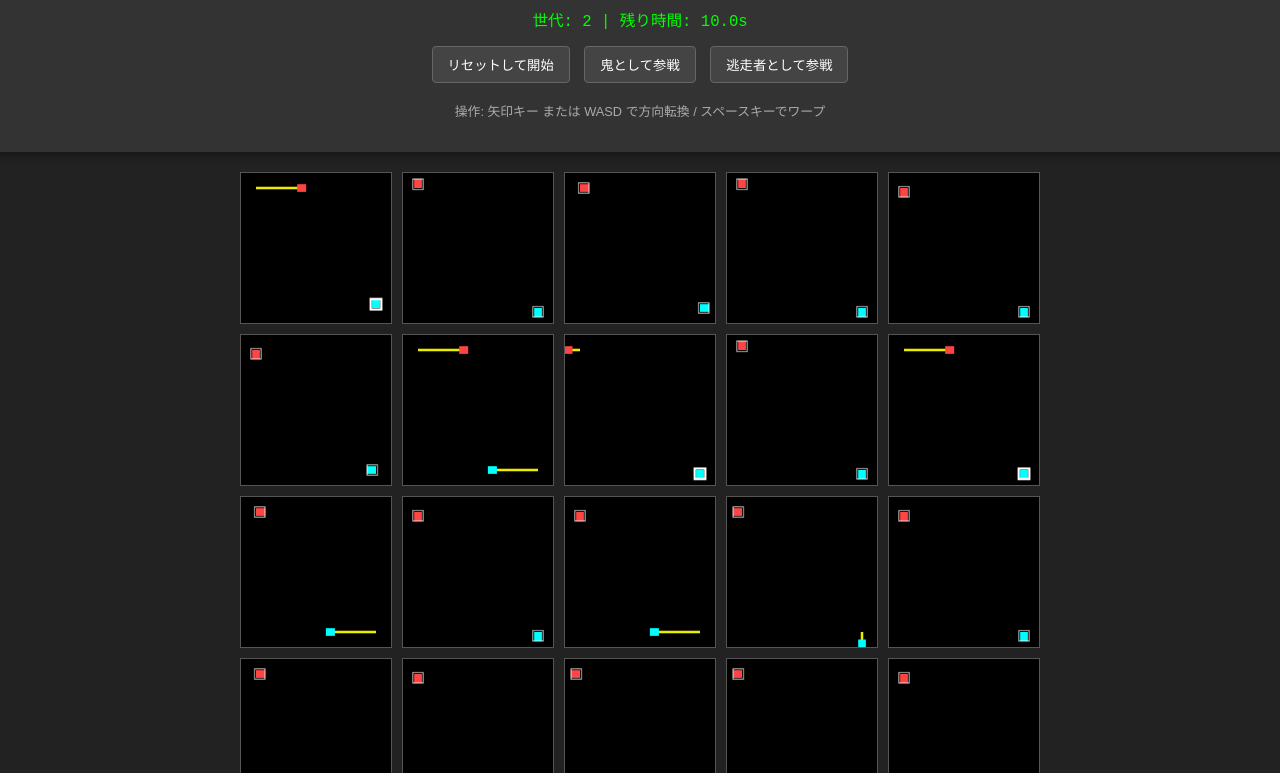
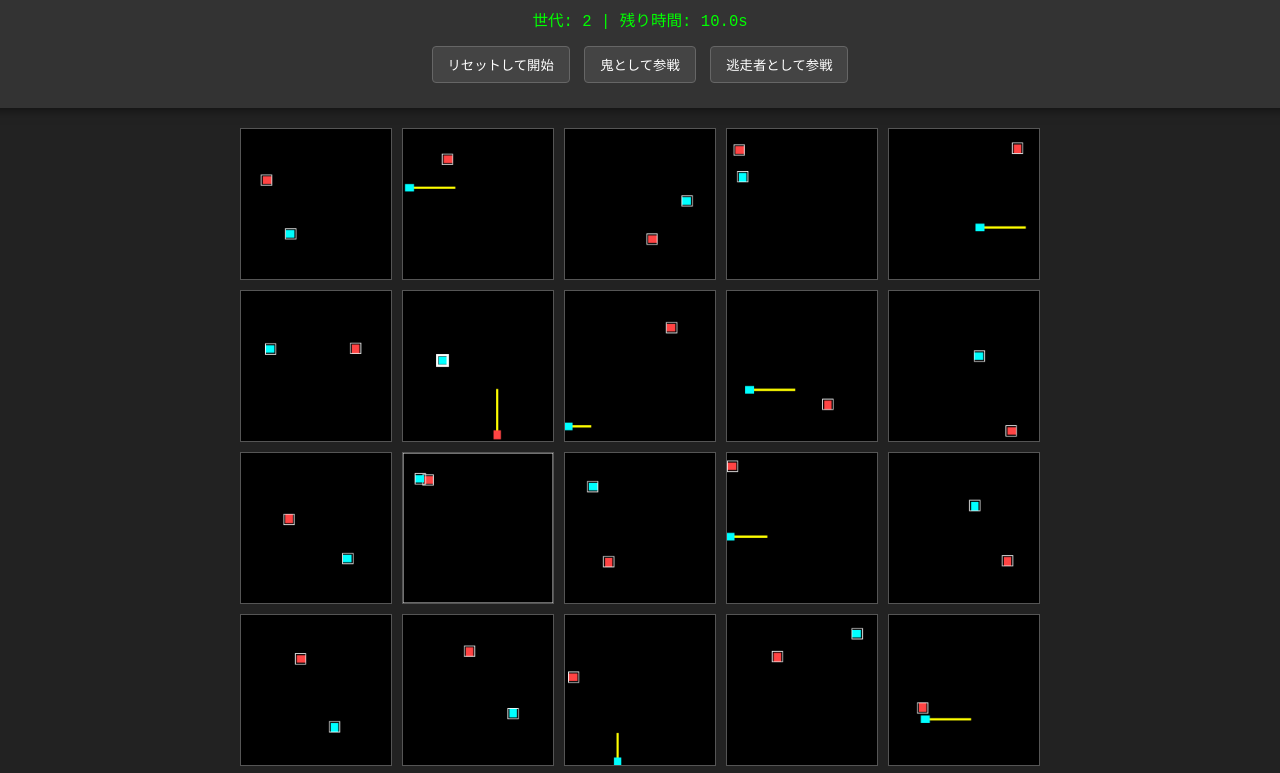
Before and after one commit to HINOKO0122/TagGA, a plain HTML site: page index.html in a window 1280 px wide. Shown: the part 101-874 px from the top of the page. Drawn offline with Linux system fonts and the light colour scheme.

Commit message:
Update index.html

```diff
--- a/index.html
+++ b/index.html
@@ -2,26 +2,24 @@
 <html lang="ja">
 <head>
     <meta charset="UTF-8">
-    <title>GA Tag Simulation - 4-Direction Grid Mode</title>
+    <title>GA Tag Simulation - Fixed Controls</title>
     <style>
-        body { background: #222; color: white; font-family: sans-serif; margin: 0; display: flex; flex-direction: column; align-items: center; }
-        .controls { padding: 20px; text-align: center; background: #333; width: 100%; box-shadow: 0 2px 10px rgba(0,0,0,0.5); }
-        #container { display: grid; grid-template-columns: repeat(5, 1fr); gap: 10px; padding: 20px; }
+        body { background: #222; color: white; font-family: sans-serif; margin: 0; display: flex; flex-direction: column; align-items: center; overflow: hidden; }
+        .controls { padding: 20px; text-align: center; background: #333; width: 100%; box-shadow: 0 2px 10px rgba(0,0,0,0.5); z-index: 10; }
+        #container { display: grid; grid-template-columns: repeat(5, 1fr); gap: 10px; padding: 20px; overflow-y: auto; max-height: 80vh; }
         canvas { background: #000; border: 1px solid #555; width: 150px; height: 150px; }
         button { cursor: pointer; padding: 8px 15px; margin: 5px; background: #444; color: white; border: 1px solid #666; border-radius: 4px; }
-        button:hover { background: #555; }
+        button:focus { outline: none; } /* フォーカス枠を消す */
         #info { font-size: 1.2em; margin: 10px; font-family: monospace; color: #0f0; }
-        input { padding: 8px; width: 200px; background: #111; color: #ccc; border: 1px solid #444; }
     </style>
 </head>
 <body>
     <div class="controls">
-        <h1>GA 鬼ごっこ (上下左右限定ver)</h1>
+        <h1>GA 鬼ごっこ (操作修正 & 位置ランダム版)</h1>
         <div id="info">世代: 0 | 待機中</div>
         <button id="startBtn">リセットして開始</button>
         <button id="playerChaserBtn">鬼として参戦</button>
         <button id="playerEvaderBtn">逃走者として参戦</button>
-        <p style="font-size: 0.8em; color: #aaa;">操作: 矢印キー または WASD で方向転換 / スペースキーでワープ</p>
     </div>
     <div id="container"></div>
 
@@ -31,13 +29,11 @@
     const DURATION_SEC = 10;
     const FPS = 30;
     const TOTAL_FRAMES = DURATION_SEC * FPS;
-    // DNA入力を調整 (位置x2, 相手位置x2, 向きx4, クールダウンx1, 残り時間x1 = 10入力)
     const DNA_LENGTH = 10 * 4;
 
     class Agent {
         constructor(x, y, dna) {
             this.x = x; this.y = y;
-            // 0:右, 1:下, 2:左, 3:上
             this.dirIndex = Math.floor(Math.random() * 4);
             this.warpCooldown = 0;
             this.dna = dna || Array.from({ length: DNA_LENGTH }, () => Math.random() * 2 - 1);
@@ -55,8 +51,11 @@
             this.canvas.height = ROOM_SIZE;
             container.appendChild(this.canvas);
             this.ctx = this.canvas.getContext('2d');
-            this.chaser = new Agent(20, 20, chaserDNA);
-            this.evader = new Agent(180, 180, evaderDNA);
+
+            // --- 柔軟性を高めるため初期位置をランダムに ---
+            this.chaser = new Agent(Math.random()*180+10, Math.random()*180+10, chaserDNA);
+            this.evader = new Agent(Math.random()*180+10, Math.random()*180+10, evaderDNA);
+
             this.frame = 0;
             this.isPlayerMode = false;
             this.playerRole = null;
@@ -77,9 +76,8 @@
                     else if (keys.has('arrowdown') || keys.has('s')) moveCmd.newDir = 1;
                     else if (keys.has('arrowleft') || keys.has('a')) moveCmd.newDir = 2;
                     else if (keys.has('arrowup') || keys.has('w')) moveCmd.newDir = 3;
-                    moveCmd.warp = keys.has(' ');
+                    if (keys.has(' ')) moveCmd.warp = true;
                 } else {
-                    // AI入力: 自分の位置、相手の位置、現在の向き(One-hot)、ワープ可否、残り時間
                     const dirFlags = [0,0,0,0]; dirFlags[ent.dirIndex] = 1;
                     const inputs = [
                         ent.x/200, ent.y/200,
@@ -88,15 +86,12 @@
                         ent.warpCooldown === 0 ? 1 : 0,
                         (TOTAL_FRAMES-this.frame)/TOTAL_FRAMES
                     ];
-
-                    let outputs = [0, 0, 0, 0]; // 0-3: 各方向への重み, 4: ワープ
+                    let outputs = [0, 0, 0, 0];
                     for(let i=0; i<4; i++) {
                         for(let j=0; j<10; j++) outputs[i] += inputs[j] * ent.dna[i*10 + j];
                     }
-                    // 最も数値が高い方向を向く
                     moveCmd.newDir = outputs.indexOf(Math.max(...outputs.slice(0, 4)));
-                    // 4番目の出力をワープ判定に使う（簡易化のため最初のDNAの合計などを利用）
-                    moveCmd.warp = outputs.reduce((a,b)=>a+b) > 2.0;
+                    moveCmd.warp = outputs.reduce((a,b)=>a+b) > 2.5;
                 }
 
                 ent.dirIndex = moveCmd.newDir;
@@ -104,9 +99,8 @@
 
                 if (moveCmd.warp && ent.warpCooldown === 0) {
                     const oldX = ent.x; const oldY = ent.y;
-                    const dist = 60;
-                    ent.x += Math.cos(ent.angle) * dist;
-                    ent.y += Math.sin(ent.angle) * dist;
+                    ent.x += Math.cos(ent.angle) * 60;
+                    ent.y += Math.sin(ent.angle) * 60;
                     ent.warpCooldown = 25;
                     ent.warpLines.push({ x1: oldX, y1: oldY, x2: ent.x, y2: ent.y, life: 20 });
                 } else {
@@ -140,29 +134,21 @@
 
             [this.chaser, this.evader].forEach((ent, idx) => {
                 const color = idx === 0 ? '#ff4444' : '#00ffff';
-
                 ent.warpLines.forEach(line => {
-                    ctx.beginPath();
-                    ctx.strokeStyle = `rgba(255, 255, 0, ${line.life / 20})`;
-                    ctx.lineWidth = 3;
-                    ctx.moveTo(line.x1, line.y1);
-                    ctx.lineTo(line.x2, line.y2);
-                    ctx.stroke();
+                    ctx.beginPath(); ctx.strokeStyle = `rgba(255, 255, 0, ${line.life / 20})`;
+                    ctx.lineWidth = 3; ctx.moveTo(line.x1, line.y1); ctx.lineTo(line.x2, line.y2); ctx.stroke();
                 });
-
                 ctx.fillStyle = color;
-                // 向きがわかるように少し長く描画
                 ctx.save();
                 ctx.translate(ent.x, ent.y);
                 ctx.rotate(ent.angle);
-                ctx.fillRect(-5, -5, 12, 10); // 前方が少し長い
+                ctx.fillRect(-5, -5, 12, 10);
                 if (ent.warpCooldown === 0) {
                     ctx.strokeStyle = 'white';
                     ctx.strokeRect(-7, -7, 14, 14);
                 }
                 ctx.restore();
             });
-
             if (!this.chaser.isAlive) {
                 ctx.strokeStyle = 'white';
                 ctx.strokeRect(0,0, ROOM_SIZE, ROOM_SIZE);
@@ -176,7 +162,11 @@
     const container = document.getElementById('container');
     const infoDisp = document.getElementById('info');
 
-    window.addEventListener('keydown', e => keys.add(e.key.toLowerCase()));
+    // スペースキーでスクロールしないように制御
+    window.addEventListener('keydown', e => {
+        if (e.key === ' ') e.preventDefault();
+        keys.add(e.key.toLowerCase());
+    });
     window.addEventListener('keyup', e => keys.delete(e.key.toLowerCase()));
 
     function startGeneration(isNew = false) {
@@ -189,8 +179,8 @@
             for(let i=0; i<SIM_COUNT; i++) {
                 const pC = sortedC[Math.floor(Math.random()*5)].dna;
                 const pE = sortedE[Math.floor(Math.random()*5)].dna;
-                nextChaserDNAs.push(pC.map(v => v + (Math.random()*0.5 - 0.25)));
-                nextEvaderDNAs.push(pE.map(v => v + (Math.random()*0.5 - 0.25)));
+                nextChaserDNAs.push(pC.map(v => v + (Math.random()*0.4 - 0.2)));
+                nextEvaderDNAs.push(pE.map(v => v + (Math.random()*0.4 - 0.2)));
             }
             generation++;
         } else {
@@ -211,24 +201,29 @@
             infoDisp.innerText = `世代: ${generation} | 残り時間: ${(Math.max(0, (TOTAL_FRAMES-main.frame)/FPS)).toFixed(1)}s`;
             if (simulations.every(s => s.frame >= TOTAL_FRAMES || !s.chaser.isAlive)) {
                 if (!simulations[0].isPlayerMode) startGeneration();
-                else infoDisp.innerText = `世代: ${generation} | 終了`;
+                else infoDisp.innerText = `世代: ${generation} | 終了 (リセットで再開)`;
             }
         }
         requestAnimationFrame(loop);
     }
+
+    // ボタンクリック時にフォーカスを外す処理を追加
+    document.querySelectorAll('button').forEach(btn => {
+        btn.addEventListener('click', () => btn.blur());
+    });
 
     document.getElementById('startBtn').onclick = () => startGeneration(true);
     document.getElementById('playerChaserBtn').onclick = () => {
         startGeneration(false);
         simulations[0].isPlayerMode = true;
         simulations[0].playerRole = 'chaser';
-        simulations[0].canvas.style.outline = "2px solid red";
+        simulations[0].canvas.style.outline = "3px solid red";
     };
     document.getElementById('playerEvaderBtn').onclick = () => {
         startGeneration(false);
         simulations[0].isPlayerMode = true;
         simulations[0].playerRole = 'evader';
-        simulations[0].canvas.style.outline = "2px solid #0ff";
+        simulations[0].canvas.style.outline = "3px solid #0ff";
     };
 
     startGeneration(true);
```
